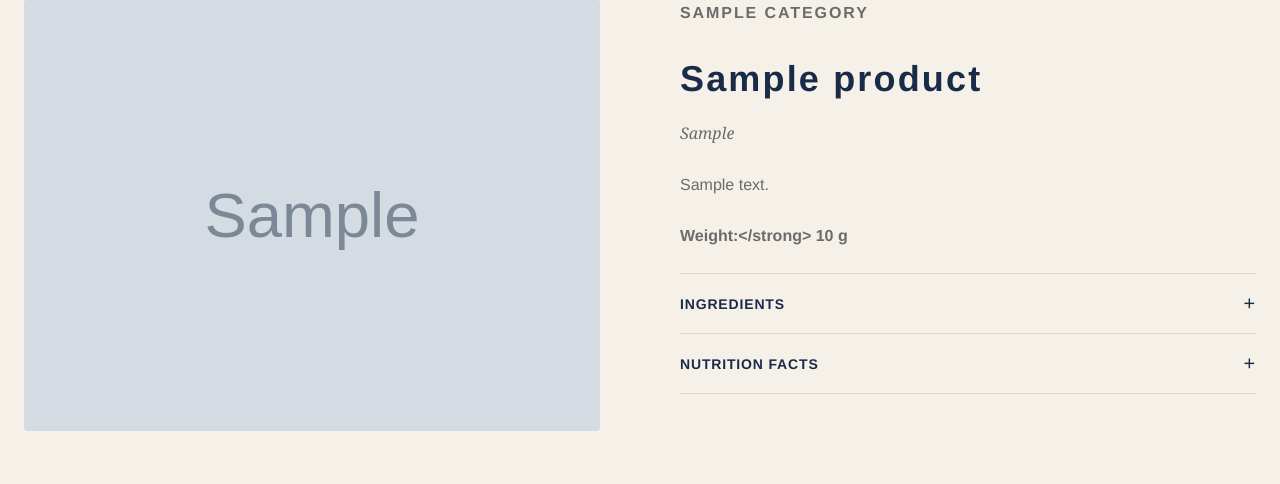
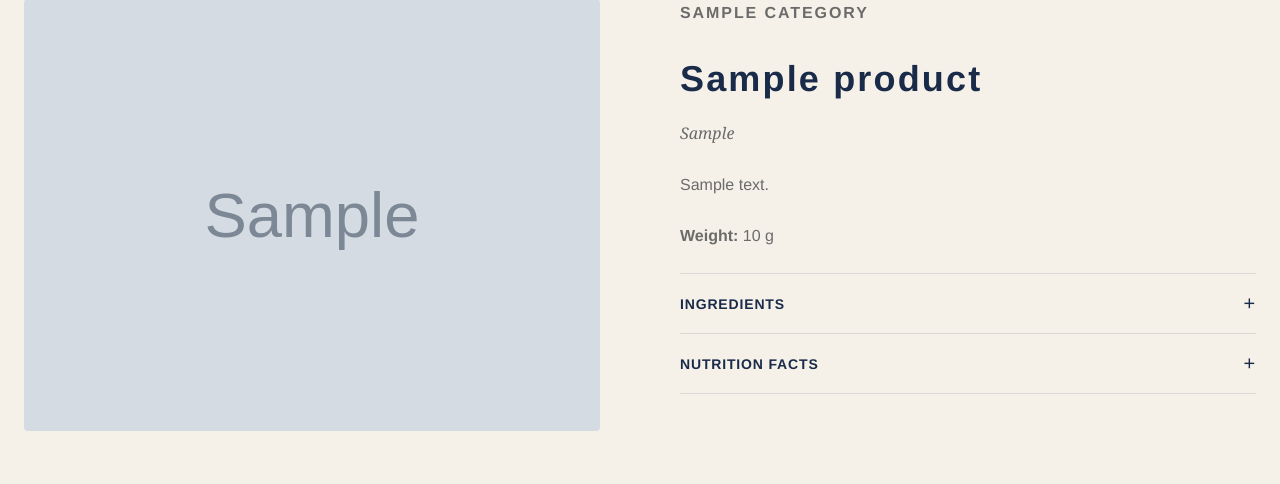
Before and after one commit to byStrange/biochem, a Django app: a page that uses templates/biochem/product_detail.html in a window 1280 px wide. Shown: the part 331-815 px from the top of the page. Run offline with Django 5.2, Linux system fonts and the light colour scheme; tables that the repository leaves empty hold one stand-in row (values such as "Sample post"); grey boxes marked "Sample" are stand-in pictures.

Commit message:
fix(template): correct HTML closing tag in product detail weight spec

```diff
--- a/templates/biochem/product_detail.html
+++ b/templates/biochem/product_detail.html
@@ -34,7 +34,7 @@
         <p>{% trans_field product "description" %}</p>
       </div>
       {% if product.weight_grams %}
-        <p class="product-spec"><strong>{% trans 'Weight:' %}&lt;/strong&gt; {{ product.weight_grams }} {% trans 'g' %}</p>
+        <p class="product-spec"><strong>{% trans 'Weight:' %}</strong> {{ product.weight_grams }} {% trans 'g' %}</p>
       {% endif %}
       <div class="accordion">
         <button class="accordion__header" aria-expanded="false">
```
